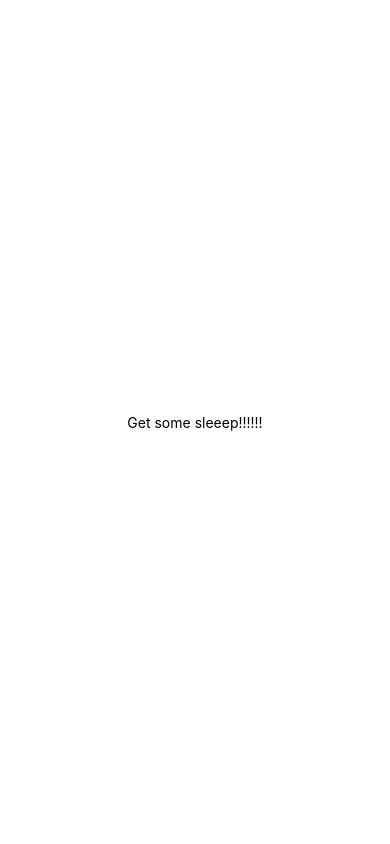
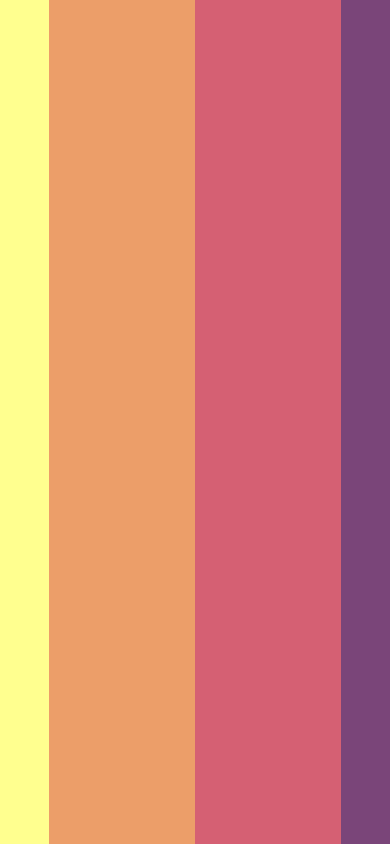
Before and after one commit to joyjsmun/WeatherApp, a React Native app: screen / in a window 390 px wide. Built offline with nearby package versions, Linux system fonts and the light colour scheme.

Commit message:
ADD: test layout system

```diff
--- a/App.js
+++ b/App.js
@@ -4,18 +4,13 @@ import { StyleSheet, Text, View } from "react-native";
 
 export default function App() {
   return (
-    <View style={styles.container}>
-      <Text>Get some sleeep!!!!!!</Text>
-      <StatusBar style="auto" />
+    <View style={{ flex: 1, flexDirection: "row" }}>
+      <View style={{ flex: 1, backgroundColor: "#ffff8f" }} />
+      <View style={{ flex: 3, backgroundColor: "#ec9e69" }} />
+      <View style={{ flex: 3, backgroundColor: "#d56073" }} />
+      <View style={{ flex: 1, backgroundColor: "#7a4579" }} />
     </View>
   );
 }
 
-const styles = StyleSheet.create({
-  container: {
-    flex: 1,
-    backgroundColor: "#fff",
-    alignItems: "center",
-    justifyContent: "center",
-  },
-});
+const styles = StyleSheet.create({});
--- a/package.json
+++ b/package.json
@@ -16,7 +16,8 @@
     "react-native-web": "~0.13.12"
   },
   "devDependencies": {
-    "@babel/core": "^7.9.0"
+    "@babel/core": "^7.9.0",
+    "@types/react-native": "^0.65.5"
   },
   "private": true
 }
```
Also changed, not shown: 1 other file (tests, documents, lock files or other folders).
